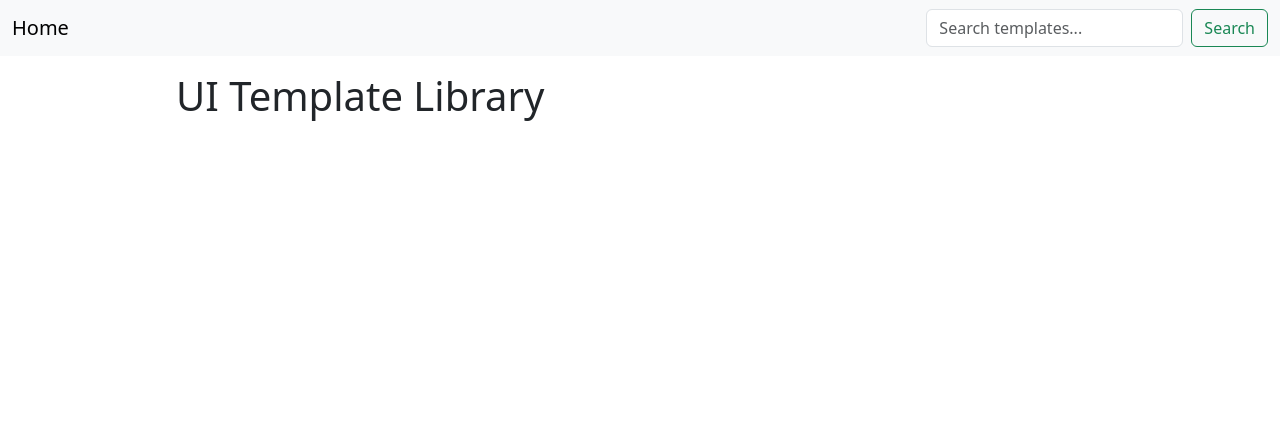
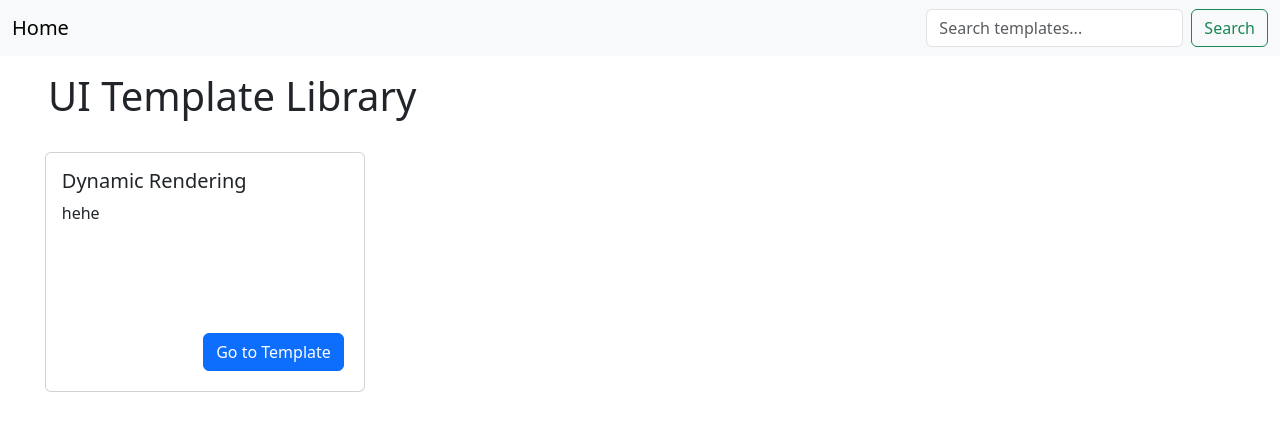
Before and after one commit to cliffamadeus/ui-templates, a plain HTML site: page index.html in a window 1280 px wide. Drawn offline with nearby package versions, Linux system fonts and the light colour scheme.

Commit message:
Added template resources

```diff
--- a/index.html
+++ b/index.html
@@ -7,29 +7,29 @@
     <script src="https://cdn.jsdelivr.net/npm/bootstrap@5.3.3/dist/js/bootstrap.bundle.min.js" integrity="sha384-YvpcrYf0tY3lHB60NNkmXc5s9fDVZLESaAA55NDzOxhy9GkcIdslK1eN7N6jIeHz" crossorigin="anonymous"></script>
     <title>UI Templates</title>
     <style>
-      .applet-flex-container {
+      .template-flex-container {
           display: flex;
           justify-content: flex-start;
           flex-wrap: wrap;
           align-items: center;
           margin-top: 2rem;
-          margin-left: 10rem;
-          width: 80%;
+          margin-left: 2rem;
+          width: 95%;
       }
 
-      .applet-flex-container > div {
+      .template-flex-container > div {
           margin-left: 0.8rem;
       }
 
       .title {
           margin-top: 1rem;
-          margin-left: 11rem;
+          margin-left: 3rem;
           justify-content: center;
           flex-wrap: wrap;
           align-items: center;
       }
 
-      .applet-card {
+      .template-card {
           flex: 1 1 20rem;
           max-width: 20rem;
           width: 25rem;
@@ -38,7 +38,7 @@
           box-sizing: border-box;
       }
 
-      .applet-btn {
+      .template-btn {
           position: absolute;
           bottom: 20px;
           right: 20px;
@@ -57,7 +57,7 @@
         <ul class="navbar-nav me-auto mb-2 mb-lg-0">
         </ul>
         <form class="d-flex" role="search">
-          <input class="form-control me-2" type="search" aria-label="Search" id="searchApplet" placeholder="Search templates...">
+          <input class="form-control me-2" type="search" aria-label="Search" id="searchTemplate" placeholder="Search templates...">
           <button class="btn btn-outline-success" type="submit" >Search</button>
         </form>
       </div>
@@ -66,9 +66,9 @@
 
 <body>
 
-    <h1 class="title" >UI Template Library</h1>
-    <div class="applet-flex-container"  id="applet-container"></div>
+    <h1 class="title">UI Template Library</h1>
+    <div class="template-flex-container"  id="template-container"></div>
 
-<script src="temps.js"></script>
+<script src="temp.js"></script>
 </body>
 </html>
--- /dev/null
+++ b/temp.js
@@ -0,0 +1,65 @@
+class TemplateCard {
+    constructor(title, description, link) {
+        this.title = title;
+        this.description = description;
+        this.link = link;
+    }
+
+    createCard() {
+        const cardDiv = document.createElement('div');
+        cardDiv.className = 'card template-card';
+        cardDiv.innerHTML = `
+            <div class="card-body">
+                <h5 class="card-title">${this.title}</h5>
+                <p class="card-text">${this.description}</p>
+                <a href="${this.link}" class="btn btn-primary template-btn">Go to Template</a>
+            </div>
+        `;
+        return cardDiv;
+    }
+}
+
+class TemplateRenderer {
+    constructor(containerId, searchInputId) {
+        this.container = document.getElementById(containerId);
+        this.searchInput = document.getElementById(searchInputId);
+        this.templateData = [];
+        this.filteredData = [];
+
+        // Event listener for search input
+        this.searchInput.addEventListener('input', () => this.filterTemplates());
+    }
+
+    fetchTemplateData(url) {
+        fetch(url)
+            .then(response => response.json())
+            .then(data => {
+                this.templateData = data;
+                this.filteredData = data;
+                this.renderTemplates(this.filteredData);  // Corrected method name
+            })
+            .catch(error => console.error('Error loading template data:', error));
+    }
+
+    renderTemplates(data) {  // Corrected method name
+        this.container.innerHTML = '';  // Clear existing content
+        data.forEach(template => {
+            const templateCard = new TemplateCard(template.title, template.description, template.link);
+            const cardElement = templateCard.createCard();
+            this.container.appendChild(cardElement);
+        });
+    }
+
+    filterTemplates() {
+        const query = this.searchInput.value.toLowerCase();
+        this.filteredData = this.templateData.filter(template =>
+            template.title.toLowerCase().includes(query) ||
+            template.description.toLowerCase().includes(query)
+        );
+        this.renderTemplates(this.filteredData);  // Corrected method name
+    }
+}
+
+// Instantiate and fetch data
+const templateRenderer = new TemplateRenderer('template-container', 'searchTemplate');
+templateRenderer.fetchTemplateData('temp.json');
--- /dev/null
+++ b/temp.json
@@ -0,0 +1,8 @@
+[
+    {
+      "id":"1",
+      "title": "Dynamic Rendering",
+      "description": "hehe",
+      "link": ""
+    }
+  ]
```
